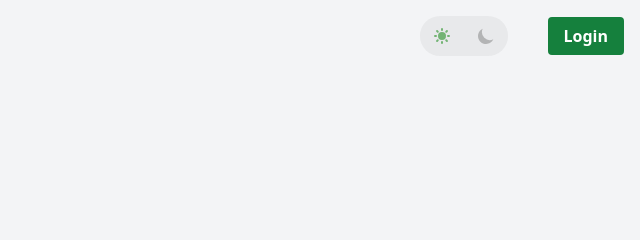
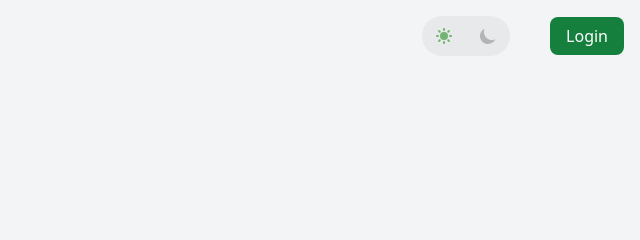
Before and after one commit to Clochette-AbsINThe/clochette, an Astro site in the folder frontend/: page / in a window 1280 px wide. Shown: the top 240 px of the page, 640-1280 px from the left. Built offline with nearby package versions, Linux system fonts and the light colour scheme; Astro itself is replaced by a stand-in of ours.

Commit message:
Modify of the navbar #10

```diff
--- a/frontend/src/layouts/include/Navbar.tsx
+++ b/frontend/src/layouts/include/Navbar.tsx
@@ -21,7 +21,7 @@ export default function Navbar(): JSX.Element {
                         </div>
                         <DarkMode />
                         <div className="justify-center self-center mr-4">
-                            <a className="bg-green-700 text-white font-bold py-2 px-4 rounded" href='/login'>Login</a>
+                            <a className="btn-primary" href='/login'>Login</a>
                         </div>
                     </>
                 )
```
